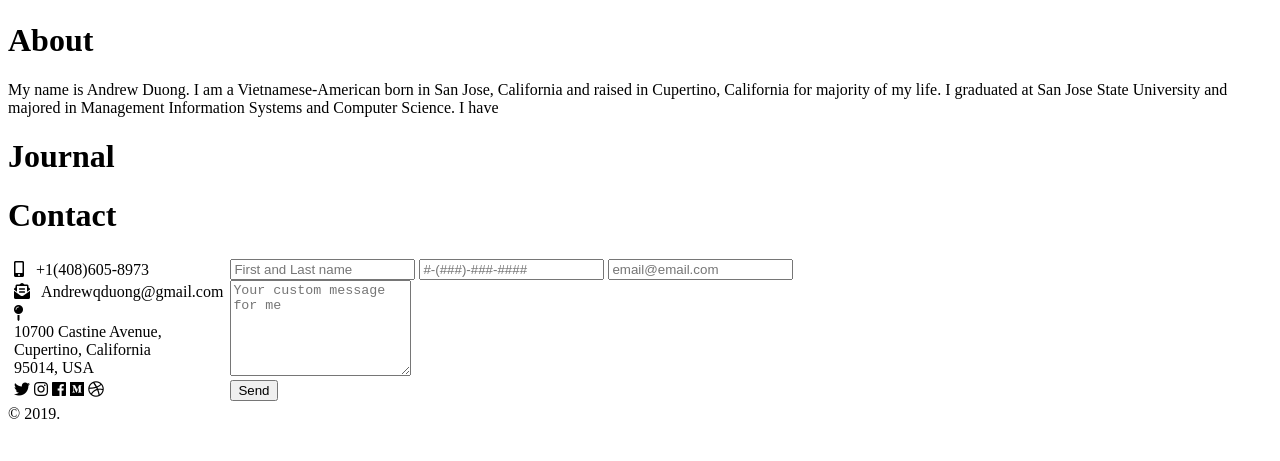
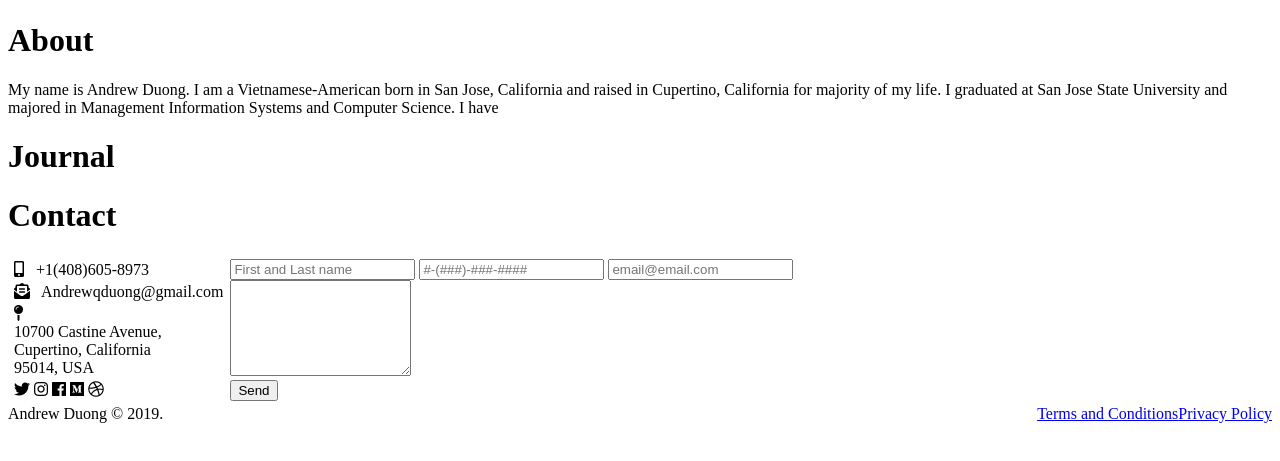
Before and after one commit to duongsters/updated-portfolio, a plain HTML site: page index.html in a window 1280 px wide. Shown: the part 259-720 px from the top of the page. Drawn offline with nearby package versions, Linux system fonts and the light colour scheme; files that its build step writes are made by us from their sources; files whose address does not match are found by name.

Commit message:
made more changes to footer div...added privacy policy and terms and agreements

```diff
--- a/index.html
+++ b/index.html
@@ -138,7 +138,8 @@
                                     <input type="email" placeholder="email@email.com" required>
                                     <br>
                                     <!-- Vistor's custom message input box -->
-                                    <textarea placeholder="Your custom message for me" required rows="6"></textarea>
+                                    <textarea placeholder="Your custom message for me" required rows="6">
+                                    </textarea>
                                     <br>
                                     <!-- Submit button for the vistor's contact form -->
                                     <button class="btnContact">Send</button>
@@ -150,7 +151,11 @@
 
     <!-- my footer is placed here below my contact portion and at the very end of the webpage -->
     <div id="footer">
-        &#169 2019.
+       Andrew Duong &#169 2019.
+       <!-- my privacy policy -->
+       <a href="https://www.termsfeed.com/privacy-policy/dea6d12a2dd09ca19faebf9b85139e89/" style="float: right;">Privacy Policy</a>
+       <!-- my user terms and conditions -->
+       <a href="https://www.termsfeed.com/terms-conditions/41b0874cb2d4faccf4bec37c306183d5/" style="float: right;">Terms and Conditions</a>
     </div>
 
 <!-- end of 'mainContainer' class div -->
```
